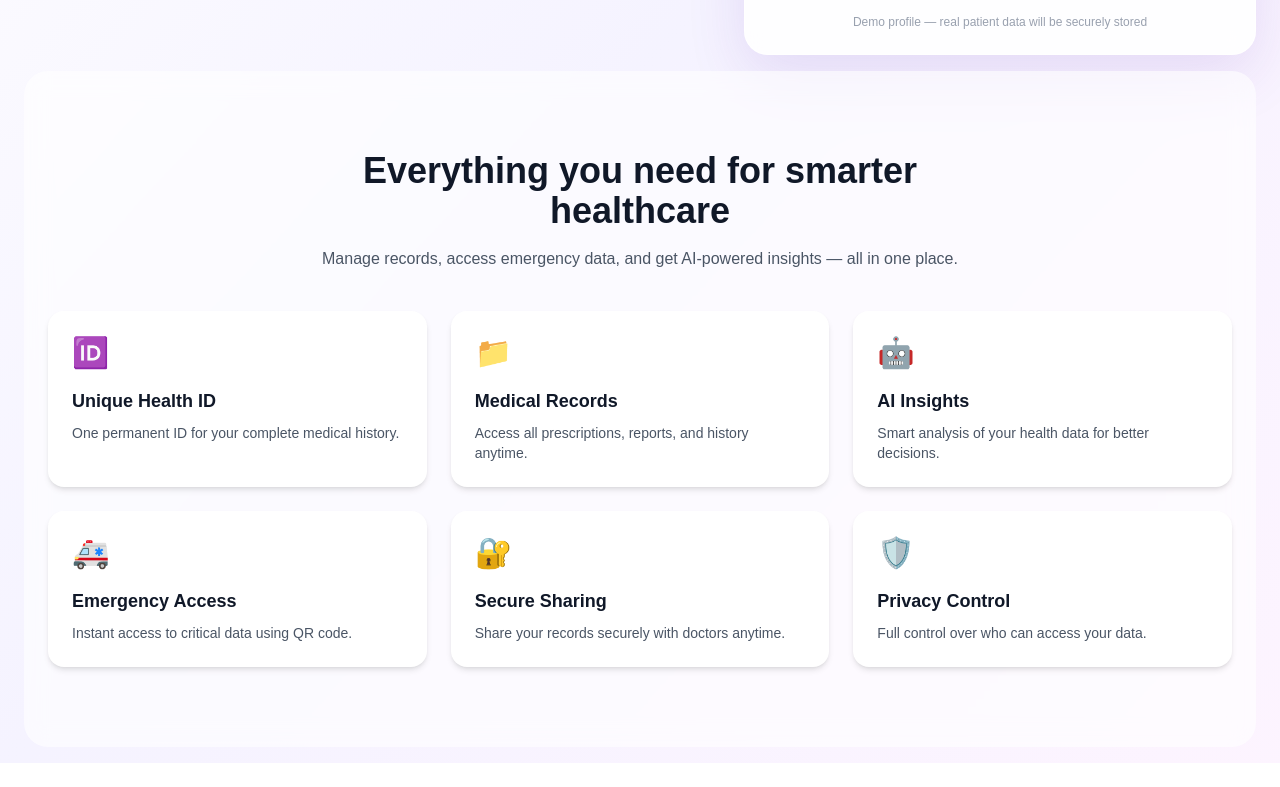
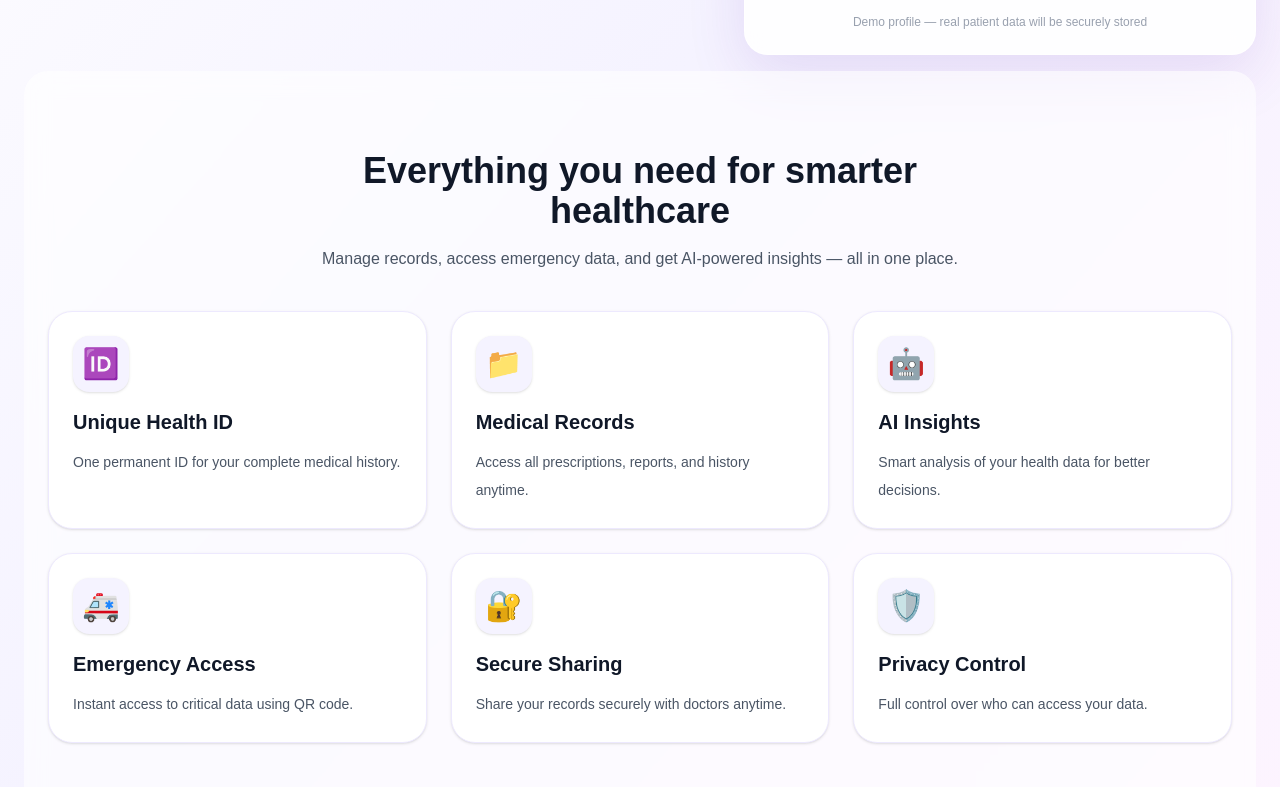
Before and after one commit to ketan-kashyapp/medilink, a Next.js app: page / in a window 1280 px wide. Shown: the part 627-1414 px from the top of the page. Before the commit the page ends 1390 px from the top, so only its background shows below. Built offline with nearby package versions, Linux system fonts and the light colour scheme.

Commit message:
feature polished

```diff
--- a/app/page.tsx
+++ b/app/page.tsx
@@ -138,7 +138,7 @@ export default function Home() {
         </div>
       </section>
 
-      {/* FEATURES SECTION */ }
+      {/* FEATURES SECTION */}
       <section className="mx-auto mt-4 max-w-7xl rounded-3xl bg-white/60 px-6 py-20 backdrop-blur-md">
         <div className="mx-auto max-w-2xl text-center">
           <h2 className="text-3xl font-bold text-gray-900 md:text-4xl">
@@ -152,6 +152,7 @@ export default function Home() {
         </div>
 
         <div className="mt-10 grid grid-cols-1 gap-6 md:grid-cols-3">
+
           {[
             {
               icon: "🆔",
@@ -186,17 +187,22 @@ export default function Home() {
           ].map((card, i) => (
             <div
               key={i}
-          className="rounded-2xl bg-white p-6 shadow-md transition duration-300 hover:-translate-y-2 hover:scale-[1.03] hover:shadow-2xl"
+              className="rounded-3xl border border-violet-100 bg-white p-6 shadow-sm transition duration-300 hover:-translate-y-2 hover:scale-[1.03] hover:shadow-2xl"
             >
-          <div className="mb-4 text-3xl">{card.icon}</div>
+              <div className="mb-4 flex h-14 w-14 items-center justify-center rounded-2xl bg-violet-50 text-3xl shadow-sm">
+                {card.icon}
+              </div>
 
-          <h3 className="text-lg font-semibold text-gray-900">
+              <h3 className="text-xl font-semibold text-gray-900">
                 {card.title}
               </h3>
 
-          <p className="mt-2 text-sm text-gray-600">{card.desc}</p>
+              <p className="mt-3 text-sm leading-7 text-gray-600">
+                {card.desc}
+              </p>
             </div>
           ))}
+
         </div>
       </section>
     </main >
```
Lines whose indentation alone changed are shown as unchanged.
